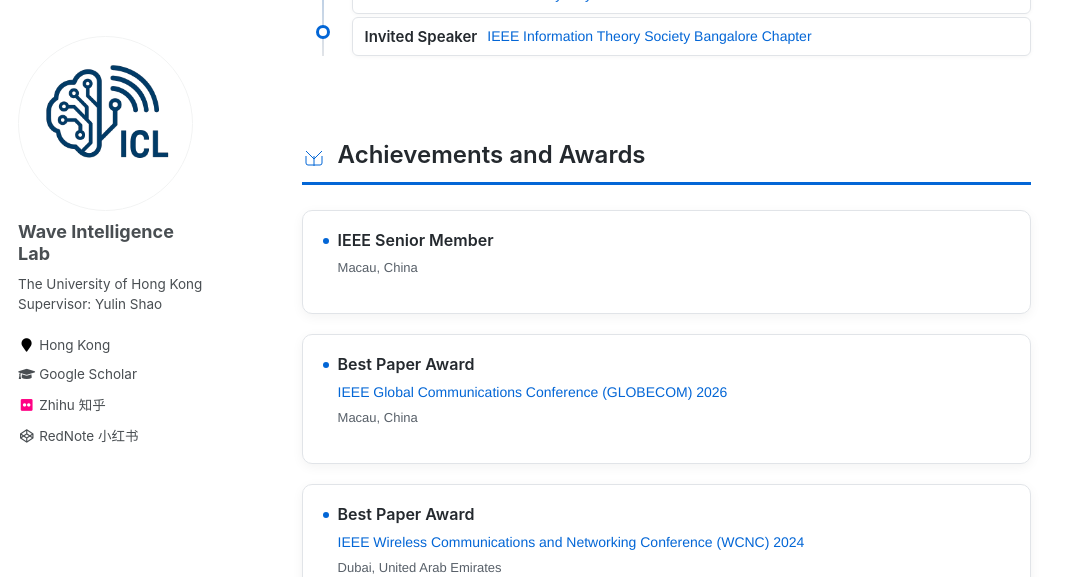
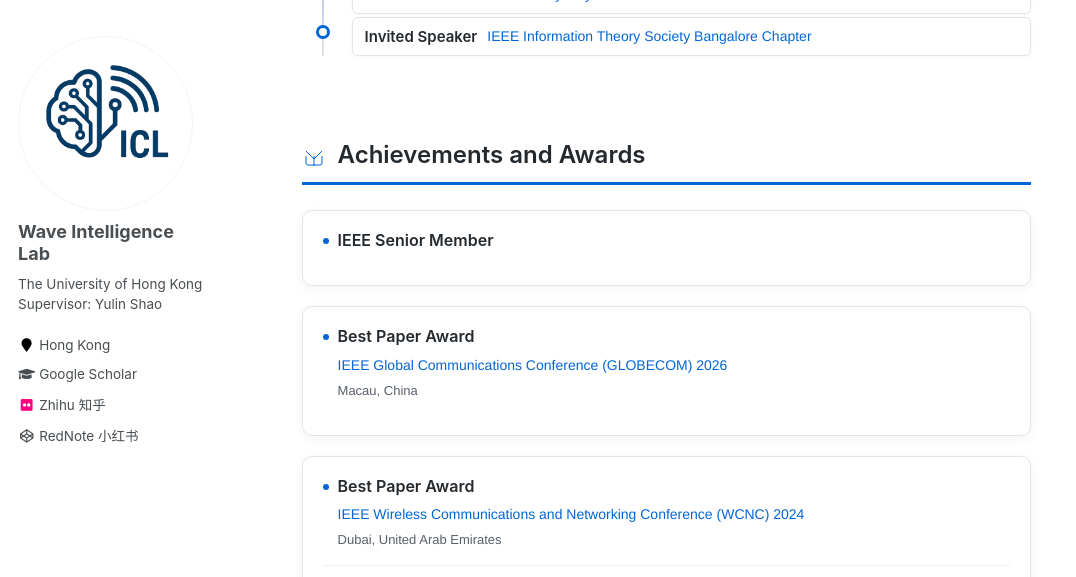
Before and after one commit to hku-icl/hku-icl.github.io, a Jekyll site: the page built from _pages/about.md, in a window 1280 px wide and 900 px high, scrolled down 2158 px, cut to the strip 0-577 px from the top of the window. Shown: the whole strip, without its empty margins (0-1076 px from the left). Built offline with Jekyll 4.4.1, drawn with Linux system fonts in a browser that asks for light colours.

Commit message:
Update about.md

```diff
--- a/_pages/about.md
+++ b/_pages/about.md
@@ -416,7 +416,7 @@ My recent research endeavors focus on: 1) exploring deep learning techniques to
       <div style="position: absolute; left: 0; top: 7px; width: 6px; height: 6px; background: #0366d6; border-radius: 50%;"></div>
       <h3 style="margin: 0 0 8px 0; color: #24292e; font-size: 16px; font-weight: 600;">IEEE Senior Member</h3>
       <p style="margin: 0 0 5px 0; color: #0366d6; font-size: 14px; font-weight: 500;"></p>
-      <p style="margin: 0; color: #586069; font-size: 13px;">Macau, China</p>
+      <p style="margin: 0; color: #586069; font-size: 13px;"></p>
     </div>
     <!-- <div style="text-align: center; border-top: 1px solid #f1f1f1; padding-top: 15px;">
       <img src="/images/WCNC2024.png" alt="WCNC Best Paper Award" style="width: 400px; height: 300px; object-fit: contain; border-radius: 6px; margin: 0 auto;">
```
